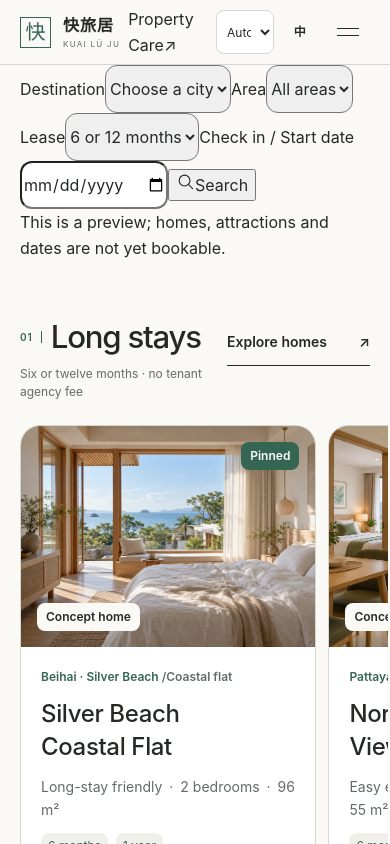
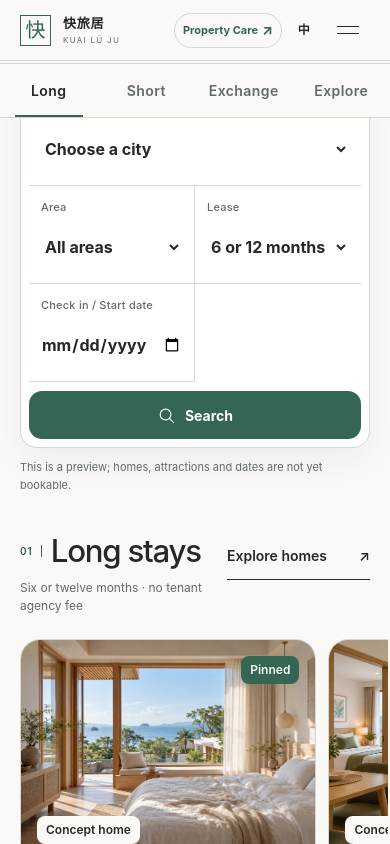
Before and after one commit to kaifa9527/kuailvju-site, a React (Vite) app: page / in a window 390 px wide. Shown: the top 844 px of the page. Built offline with nearby package versions, Linux system fonts and the light colour scheme.

Commit message:
Style minimal responsive four-category navigation and distinct owner entry

```diff
--- a/src/styles.css
+++ b/src/styles.css
@@ -1017,3 +1017,63 @@ h1, h2, h3 { min-width: 0; overflow-wrap: anywhere; font-weight: 500; line-heigh
   html { scroll-behavior: auto; }
   *, *::before, *::after { transition-duration: .01ms !important; animation-duration: .01ms !important; }
 }
+
+
+/* Sitewide discovery navigation: four traveler journeys, one distinct owner service. */
+.clear-site-header { position: relative; z-index: 75; box-shadow: none; }
+.clear-site-header .header-inner { display: grid; grid-template-columns: minmax(150px, 1fr) auto minmax(215px, 1fr); gap: clamp(12px, 2.5vw, 32px); min-height: 84px; }
+.clear-site-header .brand { flex: none; justify-self: start; }
+.clear-primary-nav { display: flex; align-items: center; justify-self: center; gap: clamp(14px, 2.6vw, 42px); }
+.clear-primary-nav > a { position: relative; min-height: 84px; gap: 0; padding: 0 3px; border: 0; color: var(--color-muted); font-size: clamp(14px, 1.1vw, 17px); font-weight: 600; letter-spacing: .03em; }
+.clear-primary-nav > a:hover, .clear-primary-nav > a.is-current { color: var(--color-ink); border: 0; }
+.clear-primary-nav > a.is-current::after { position: absolute; bottom: 15px; left: 15%; width: 70%; height: 2px; background: var(--color-accent); content: ''; }
+.clear-header-actions { justify-self: end; gap: 12px; }
+.owner-service-link { display: inline-flex; align-items: center; gap: 10px; min-height: 40px; padding: 0 14px; border: 1px solid var(--color-rule); border-radius: 999px; color: var(--color-accent); font-size: 13px; font-weight: 650; white-space: nowrap; }
+.owner-service-link:hover { background: var(--color-accent-light); border-color: var(--color-accent); }
+.owner-service-link span { font-size: 14px; }
+.mobile-utility-menu { position: absolute; z-index: 80; right: 20px; top: calc(100% - 1px); display: grid; gap: 4px; min-width: 180px; padding: 10px; border: 1px solid var(--color-rule); border-radius: 14px; background: var(--color-white); box-shadow: 0 15px 28px var(--color-menu-shadow); }
+.mobile-utility-menu a { padding: 12px; border-radius: 9px; color: var(--color-ink); font-size: 13px; }
+.mobile-utility-menu a:hover { background: var(--color-accent-light); }
+.home-discovery { padding-top: clamp(24px, 3vw, 42px); padding-bottom: clamp(24px, 3.3vw, 46px); }
+.home-discovery-form { display: flex; align-items: stretch; max-width: 1090px; min-height: 78px; margin-inline: auto; border: 1px solid var(--color-rule); border-radius: 19px; background: var(--color-white); box-shadow: 0 13px 34px var(--color-soft-shadow); }
+.home-discovery-field { display: flex; flex: 1 1 0; flex-direction: column; justify-content: center; gap: 7px; min-width: 0; margin-block: 13px; padding: 0 17px; border-right: 1px solid var(--color-rule); }
+.home-discovery-destination { flex: 1.25 1 0; }
+.home-discovery-field > span { color: var(--color-muted); font-size: 11px; font-weight: 550; letter-spacing: .02em; }
+.home-discovery-field select, .home-discovery-field input { width: 100%; min-width: 0; min-height: 28px; padding: 0; border: 0; outline-offset: 4px; background: transparent; color: var(--color-ink); font-size: 13px; font-weight: 650; }
+.home-discovery-field input[type="date"] { color-scheme: light dark; }
+.home-discovery-submit { display: inline-flex; align-items: center; justify-content: center; gap: 9px; flex: none; align-self: center; min-height: 52px; margin: 8px; padding: 0 21px; border: 0; border-radius: 13px; background: var(--color-accent); color: var(--color-on-solid); font-size: 14px; font-weight: 650; cursor: pointer; }
+.home-discovery-submit:hover { background: var(--color-ink); }
+.home-discovery-note { max-width: 1090px; margin: 11px auto 0; color: var(--color-muted); font-size: 11px; line-height: 1.6; }
+.home-discovery .form-error { max-width: 1090px; margin: 10px auto 0; font-size: 12px; }
+.home-discovery + .home-property-section { padding-top: 13px; }
+@media (max-width: 1050px) {
+  .clear-site-header .header-inner { grid-template-columns: minmax(110px, 1fr) auto minmax(150px, 1fr); gap: 12px; }
+  .clear-header-actions { gap: 5px; }
+  .clear-primary-nav { gap: 13px; }
+  .owner-service-link { padding-inline: 11px; }
+  .home-discovery-field { padding-inline: 11px; }
+  .home-discovery-submit { padding-inline: 14px; }
+}
+@media (max-width: 760px) {
+  .clear-site-header .header-inner { display: flex; flex-wrap: wrap; min-height: 60px; gap: 0; }
+  .clear-site-header .brand { min-height: 60px; margin-right: auto; }
+  .clear-header-actions { min-height: 60px; }
+  .clear-header-actions .menu-button { display: block; }
+  .clear-primary-nav { display: grid; flex: 0 0 100%; order: 4; grid-template-columns: repeat(4, minmax(0, 1fr)); gap: 0; justify-self: stretch; padding: 0; border-top: 1px solid var(--color-rule); }
+  .clear-primary-nav > a { display: flex; justify-content: center; min-width: 0; min-height: 53px; padding: 4px; font-size: 14px; }
+  .clear-primary-nav > a.is-current::after { bottom: 0; }
+  .clear-site-header .owner-service-link { min-height: 35px; padding-inline: 10px; font-size: 12px; }
+  .clear-header-actions .theme-switch { display: none; }
+  .home-discovery { padding-top: 18px; padding-bottom: 24px; }
+  .home-discovery-form { display: grid; grid-template-columns: repeat(2, minmax(0, 1fr)); gap: 0; padding: 8px; border-radius: 17px; }
+  .home-discovery-field { min-height: 70px; margin: 0; padding: 12px; border-right: 0; border-bottom: 1px solid var(--color-rule); }
+  .home-discovery-field:first-child { grid-column: 1 / -1; }
+  .home-discovery-field:nth-child(even) { border-right: 1px solid var(--color-rule); }
+  .home-discovery-submit { grid-column: 1 / -1; min-height: 48px; margin: 9px 0 0; }
+}
+@media (max-width: 420px) {
+  .clear-header-actions .language-switch { min-width: 36px; }
+  .clear-site-header .owner-service-link { padding-inline: 8px; font-size: 11px; gap: 4px; }
+  .clear-site-header .brand-name { font-size: 13px; }
+  .home-discovery-field input, .home-discovery-field select { font-size: 12px; }
+}
```
